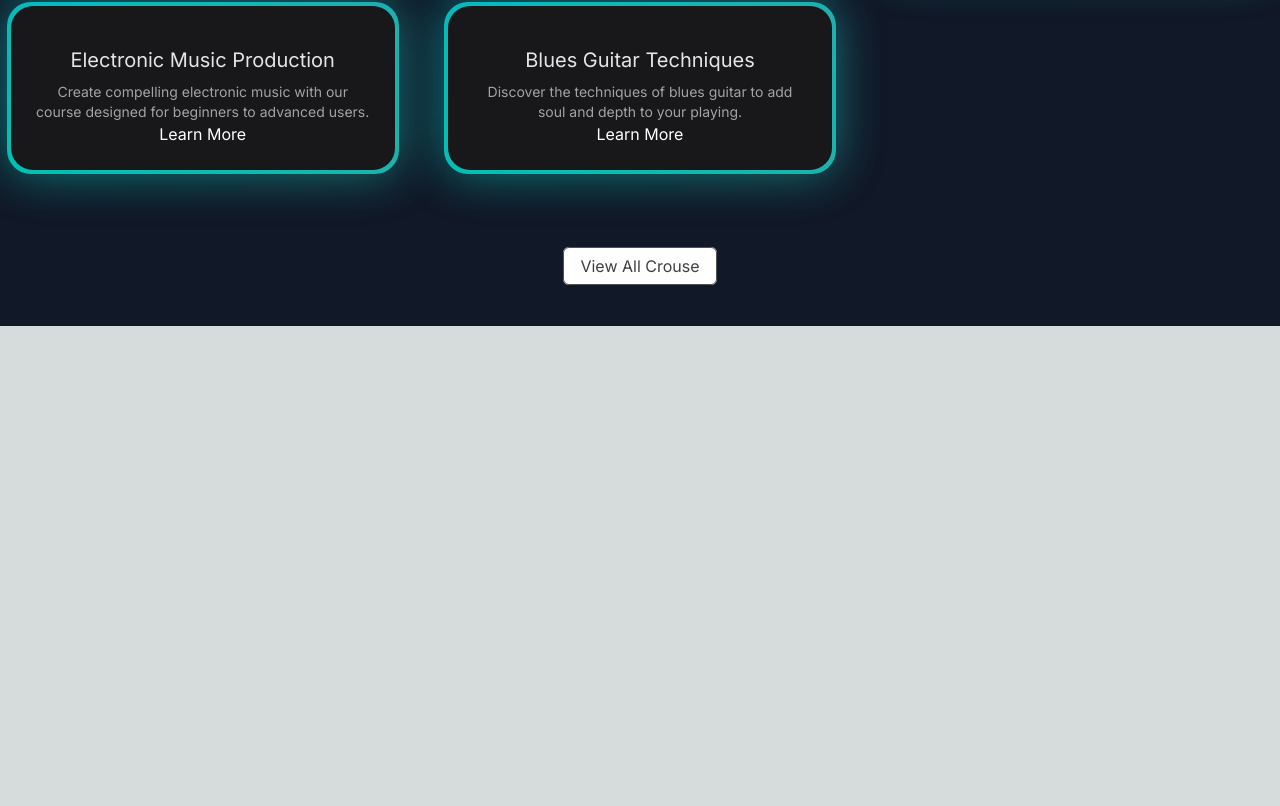
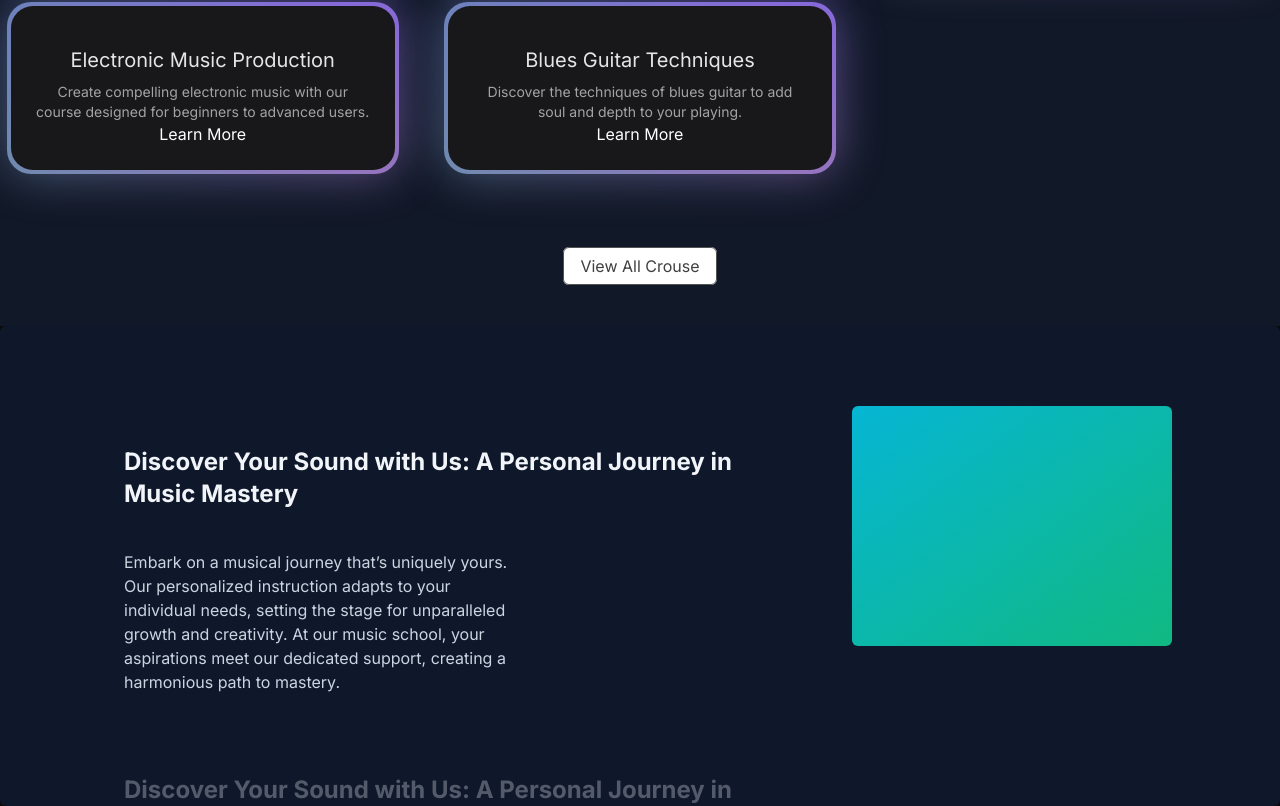
Before and after one commit to HabiburRahnan/music-art, a Next.js app: page / in a window 1280 px wide. Shown: the part 1022-1828 px from the top of the page. Before the commit the page ends 1348 px from the top, so only its background shows below. Built offline with nearby package versions, Linux system fonts and the light colour scheme.

Commit message:
WhyChooseUs section code and design .with responsive

```diff
--- a/src/app/page.tsx
+++ b/src/app/page.tsx
@@ -1,5 +1,6 @@
 import HeroSection from "@/components/HeroSection";
 import FeatureCourse from "@/components/FeatureCourse";
+import WhyChooseUs from "@/components/WhyChooseUs";
 
 export default function Home() {
   return (
@@ -7,6 +8,7 @@
 
       <HeroSection></HeroSection>
       <FeatureCourse></FeatureCourse>
+      <WhyChooseUs></WhyChooseUs>
     </main>
   );
 }
--- /dev/null
+++ b/src/components/WhyChooseUs.tsx
@@ -0,0 +1,78 @@
+"use client";
+import React from "react";
+import { StickyScroll } from "./ui/sticky-scroll-reveal";
+import Image from "next/image";
+
+const musicSchoolContent = [
+    {
+      title: 'Discover Your Sound with Us: A Personal Journey in Music Mastery',
+      description:
+        'Embark on a musical journey that’s uniquely yours. Our personalized instruction adapts to your individual needs, setting the stage for unparalleled growth and creativity. At our music school, your aspirations meet our dedicated support, creating a harmonious path to mastery.',
+    },
+    {
+      title: 'Discover Your Sound with Us: A Personal Journey in Music Mastery',
+      description:
+        'Embark on a musical journey that’s uniquely yours. Our personalized instruction adapts to your individual needs, setting the stage for unparalleled growth and creativity. At our music school, your aspirations meet our dedicated support, creating a harmonious path to mastery.',
+    },
+    {
+      title: 'Discover Your Sound with Us: A Personal Journey in Music Mastery',
+      description:
+        'Embark on a musical journey that’s uniquely yours. Our personalized instruction adapts to your individual needs, setting the stage for unparalleled growth and creativity. At our music school, your aspirations meet our dedicated support, creating a harmonious path to mastery.',
+    },
+    {
+      title: 'Live Feedback & Engagement',
+      description:
+        'Immerse yourself in an interactive learning experience where feedback is immediate, just like real-time changes in a collaborative project. This approach enhances your understanding and mastery of music concepts and performance techniques.',
+    },
+    {
+      title: 'Cutting-Edge Curriculum',
+      description:
+        'Our curriculum is continuously updated to include the latest music education trends and technologies, ensuring you’re always learning with the most current and effective methods. Say goodbye to outdated materials and welcome an education that evolves with the industry.',
+    },
+    {
+      title: 'Limitless Learning Opportunities',
+      description:
+        'With our expansive resource library and dynamic course offerings, you’ll never find yourself without something new to explore. Our platform provides continuous opportunities for growth, ensuring your musical skills are always advancing.',
+    },
+    {
+      title: 'Discover Your Sound with Us: A Personal Journey in Music Mastery',
+      description:
+        'Embark on a musical journey that’s uniquely yours. Our personalized instruction adapts to your individual needs, setting the stage for unparalleled growth and creativity. At our music school, your aspirations meet our dedicated support, creating a harmonious path to mastery.',
+    },
+    {
+      title: 'Discover Your Sound with Us: A Personal Journey in Music Mastery',
+      description:
+        'Embark on a musical journey that’s uniquely yours. Our personalized instruction adapts to your individual needs, setting the stage for unparalleled growth and creativity. At our music school, your aspirations meet our dedicated support, creating a harmonious path to mastery.',
+    },
+    {
+      title: 'Discover Your Sound with Us: A Personal Journey in Music Mastery',
+      description:
+        'Embark on a musical journey that’s uniquely yours. Our personalized instruction adapts to your individual needs, setting the stage for unparalleled growth and creativity. At our music school, your aspirations meet our dedicated support, creating a harmonious path to mastery.',
+    },
+    {
+      title: 'Live Feedback & Engagement',
+      description:
+        'Immerse yourself in an interactive learning experience where feedback is immediate, just like real-time changes in a collaborative project. This approach enhances your understanding and mastery of music concepts and performance techniques.',
+    },
+    {
+      title: 'Cutting-Edge Curriculum',
+      description:
+        'Our curriculum is continuously updated to include the latest music education trends and technologies, ensuring you’re always learning with the most current and effective methods. Say goodbye to outdated materials and welcome an education that evolves with the industry.',
+    },
+    {
+      title: 'Limitless Learning Opportunities',
+      description:
+        'With our expansive resource library and dynamic course offerings, you’ll never find yourself without something new to explore. Our platform provides continuous opportunities for growth, ensuring your musical skills are always advancing.',
+    },
+  ];
+
+
+const WhyChooseUs = () => {
+    return (
+        <div>
+         <StickyScroll content={musicSchoolContent} />
+        </div>
+    );
+};
+
+export default WhyChooseUs;
--- /dev/null
+++ b/src/components/ui/sticky-scroll-reveal.tsx
@@ -0,0 +1,112 @@
+"use client";
+import React, { useEffect, useRef, useState } from "react";
+import { useMotionValueEvent, useScroll } from "framer-motion";
+import { motion } from "framer-motion";
+import { cn } from "@/utils/cn";
+
+export const StickyScroll = ({
+  content,
+  contentClassName,
+}: {
+  content: {
+    title: string;
+    description: string;
+    content?: React.ReactNode | any;
+  }[];
+  contentClassName?: string;
+}) => {
+  const [activeCard, setActiveCard] = React.useState(0);
+  const ref = useRef<any>(null);
+  const { scrollYProgress } = useScroll({
+    // uncomment line 22 and comment line 23 if you DONT want the overflow container and want to have it change on the entire page scroll
+    // target: ref
+    container: ref,
+    offset: ["start start", "end start"],
+  });
+  const cardLength = content.length;
+
+  useMotionValueEvent(scrollYProgress, "change", (latest) => {
+    const cardsBreakpoints = content.map((_, index) => index / cardLength);
+    const closestBreakpointIndex = cardsBreakpoints.reduce(
+      (acc, breakpoint, index) => {
+        const distance = Math.abs(latest - breakpoint);
+        if (distance < Math.abs(latest - cardsBreakpoints[acc])) {
+          return index;
+        }
+        return acc;
+      },
+      0
+    );
+    setActiveCard(closestBreakpointIndex);
+  });
+
+  const backgroundColors = [
+    "var(--slate-900)",
+    "var(--black)",
+    "var(--neutral-900)",
+  ];
+  const linearGradients = [
+    "linear-gradient(to bottom right, var(--cyan-500), var(--emerald-500))",
+    "linear-gradient(to bottom right, var(--pink-500), var(--indigo-500))",
+    "linear-gradient(to bottom right, var(--orange-500), var(--yellow-500))",
+  ];
+
+  const [backgroundGradient, setBackgroundGradient] = useState(
+    linearGradients[0]
+  );
+
+  useEffect(() => {
+    setBackgroundGradient(linearGradients[activeCard % linearGradients.length]);
+  }, [activeCard]);
+
+  return (
+    <motion.div
+      animate={{
+        backgroundColor: backgroundColors[activeCard % backgroundColors.length],
+      }}
+      className="h-[30rem] overflow-y-auto flex justify-center relative space-x-10 rounded-md p-10"
+      ref={ref}
+    >
+      <div className="div relative flex items-start px-4">
+        <div className="max-w-2xl">
+          {content.map((item, index) => (
+            <div key={item.title + index} className="my-20">
+              <motion.h2
+                initial={{
+                  opacity: 0,
+                }}
+                animate={{
+                  opacity: activeCard === index ? 1 : 0.3,
+                }}
+                className="text-2xl font-bold text-slate-100"
+              >
+                {item.title}
+              </motion.h2>
+              <motion.p
+                initial={{
+                  opacity: 0,
+                }}
+                animate={{
+                  opacity: activeCard === index ? 1 : 0.3,
+                }}
+                className="text-kg text-slate-300 max-w-sm mt-10"
+              >
+                {item.description}
+              </motion.p>
+            </div>
+          ))}
+          <div className="h-40" />
+        </div>
+      </div>
+      <div
+        style={{ background: backgroundGradient }}
+        className={cn(
+          "hidden lg:block h-60 w-80 rounded-md bg-white sticky top-10 overflow-hidden",
+          contentClassName
+        )}
+      >
+        {content[activeCard].content ?? null}
+      </div>
+    </motion.div>
+  );
+};
```
